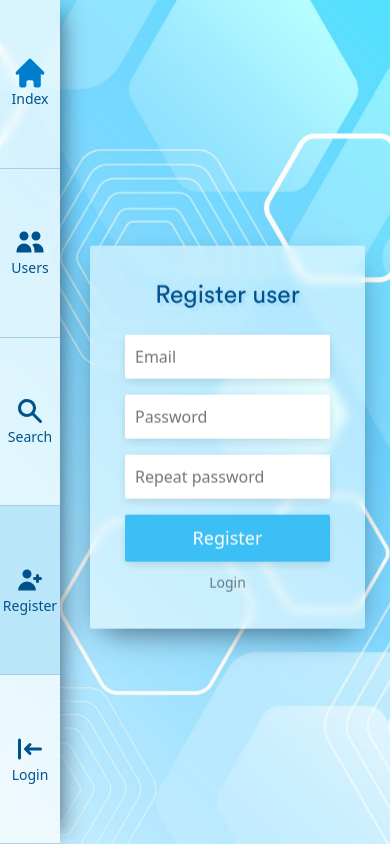
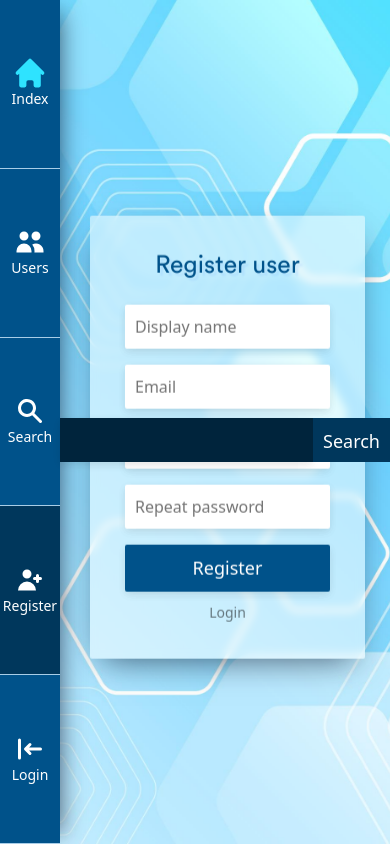
Before and after one commit to gmacev/final, a React (Create React App) app in the folder reactjs/: page /register in a window 390 px wide. Both pictures are taken after a click on the element "Search". Built offline with nearby package versions, Linux system fonts and the light colour scheme; no server answers; a web font is replaced by a local one.

Commit message:
progress

```diff
--- a/reactjs/src/App.css
+++ b/reactjs/src/App.css
@@ -54,7 +54,7 @@ a {
     transition: all 150ms ease-in;
 }
 
-a:hover {
+.box a:hover {
     color: #00528a !important;
 }
 
@@ -77,9 +77,15 @@ a:hover {
     margin: 130px 50px 50px 50px;
 }
 
+.disabled {
+    pointer-events: none;
+}
+
 .alert-light {
     background-color: unset !important;
     border: unset !important;
+    max-width: 300px;
+    text-align: center;
 }
 
 @media only screen and (max-width: 500px) {
@@ -93,7 +99,7 @@ a:hover {
     }
 }
 
-@media only screen and (max-width: 400px) {
+@media only screen and (max-width: 460px) {
     input {
         width: 100%;
     }
--- a/reactjs/src/App.js
+++ b/reactjs/src/App.js
@@ -4,9 +4,9 @@ import { BrowserRouter, Routes, Route } from "react-router-dom";
 import LoginPage from "./pages/LoginPage";
 import RegisterPage from "./pages/RegisterPage";
 import Toolbar from "./components/toolbar/Toolbar";
+import HomePage from "./pages/HomePage";
 
 import io from "socket.io-client";
-import Home from "./components/home/Home";
 const socket = io.connect(process.env.REACT_APP_SOCKETS_SERVER);
 
 console.log(process.env.REACT_APP_SOCKETS_SERVER);
@@ -17,6 +17,10 @@ function App() {
             <BrowserRouter basename={process.env.PUBLIC_URL}>
                 <Toolbar />
                 <Routes>
+                    <Route
+                        path={"/"}
+                        element={<HomePage />}
+                    />
                     <Route
                         path={"/login"}
                         element={<LoginPage />}
--- a/reactjs/src/components/button/style.css
+++ b/reactjs/src/components/button/style.css
@@ -1,6 +1,6 @@
 .button {
     padding: 10px;
-    background-color: #3cbff5;
+    background-color: #00528a;
     color: white;
     transition: all 200ms ease-in;
     font-size: 18px;
--- a/reactjs/src/components/login/Login.js
+++ b/reactjs/src/components/login/Login.js
@@ -1,5 +1,5 @@
 import { useRef, useState, useContext } from "react";
-import { useNavigate, Link } from "react-router-dom";
+import { useNavigate, Link, useLocation } from "react-router-dom";
 import http from "../../plugins/http";
 import { useDispatch, useSelector } from "react-redux";
 import { setUserId, setUserEmail, setUserName } from "../../redux/User";
@@ -16,10 +16,13 @@ const Login = () => {
     const [getInRequest, setInRequest] = useState(false);
 
     const navigate = useNavigate();
+    const { state } = useLocation();
 
     async function login() {
         setInRequest(true);
         setResponse("");
+
+        emailRef.current.value = emailRef.current.value.trim();
 
         http.post(
             {
@@ -33,7 +36,7 @@ const Login = () => {
                     setInRequest(false);
                     setResponse(res.message);
                 } else {
-                    setInRequest(false);
+                    setResponse(res.message);
                     dispatch(setUserId(res._id));
                     dispatch(setUserEmail(res.email));
                     dispatch(setUserName(res.username));
@@ -56,12 +59,15 @@ const Login = () => {
                         type="text"
                         className={`mt-3 ${getInRequest && "disabled"}`}
                         placeholder="Email"
+                        name="email"
+                        defaultValue={state && state.email}
                     />
                     <input
                         ref={passwordRef}
                         type="password"
                         className={`mt-3 ${getInRequest && "disabled"}`}
                         placeholder="Password"
+                        name="password"
                     />
 
                     <Button
--- a/reactjs/src/components/register/Register.js
+++ b/reactjs/src/components/register/Register.js
@@ -6,6 +6,7 @@ import Button from "../button/Button";
 
 const RegisterUserComp = () => {
     const emailRef = useRef();
+    const usernameRef = useRef();
     const password1Ref = useRef();
     const password2Ref = useRef();
     const navigate = useNavigate();
@@ -17,11 +18,15 @@ const RegisterUserComp = () => {
         setInRequest(true);
         setResponse("");
 
+        emailRef.current.value = emailRef.current.value.trim();
+        usernameRef.current.value = usernameRef.current.value.trim();
+
         http.post(
             {
                 email: emailRef.current.value,
+                username: usernameRef.current.value,
                 password1: password1Ref.current.value,
-                password2: password1Ref.current.value,
+                password2: password2Ref.current.value,
             },
             "register-user"
         )
@@ -30,8 +35,10 @@ const RegisterUserComp = () => {
                     setInRequest(false);
                     setResponse(res.message);
                 } else {
-                    setInRequest(false);
                     setResponse(res.message);
+                    navigate("/login", {
+                        state: { email: emailRef.current.value },
+                    });
                 }
             })
             .catch((err) => {
@@ -45,6 +52,12 @@ const RegisterUserComp = () => {
             <div className="box d-flex flex-column align-items-center">
                 <div className="d-flex flex-column justify-content-center">
                     <h2 className="text-center">Register user</h2>
+                    <input
+                        ref={usernameRef}
+                        type="text"
+                        className={`mt-3 ${getInRequest && "disabled"}`}
+                        placeholder="Display name"
+                    />
                     <input
                         ref={emailRef}
                         type="email"
--- a/reactjs/src/components/toolbar/Toolbar.js
+++ b/reactjs/src/components/toolbar/Toolbar.js
@@ -1,4 +1,4 @@
-import React from "react";
+import React, { useEffect, useRef, useState } from "react";
 import "./style.css";
 import {
     HiHome,
@@ -8,24 +8,68 @@ import {
     HiUserAdd,
     HiSearch,
 } from "react-icons/hi";
-import { useSelector } from "react-redux";
-import userData, { setUserEmail, setUserId } from "../../redux/User";
-import { Link, useLocation } from "react-router-dom";
+import { useDispatch, useSelector } from "react-redux";
+import { resetUserState } from "../../redux/User";
+import { Link, useLocation, useNavigate } from "react-router-dom";
+import Button from "../button/Button";
 
 const Toolbar = () => {
-    let userState = useSelector((state) => state.user.value);
     const { email } = useSelector((state) => state.user.value);
+    const [getShowSearchField, setShowSearchField] = useState(false);
+    const [getPrevSearchInputField, setPrevSearchInputField] = useState("");
+    const searchInputRef = useRef();
 
+    const dispatch = useDispatch();
     const { pathname } = useLocation();
+    const navigate = useNavigate();
 
-    console.log(email);
+    useEffect(() => {
+        window.addEventListener("keydown", handleKeyDown);
+        window.addEventListener("click", handleClick);
+
+        return () => {
+            window.removeEventListener("keydown", handleKeyDown);
+        };
+    }, []);
 
     function logOut() {
-        console.log(userState);
-        userState = {
-            ...userState,
-            user: state.user.items.filter((i) => i.email !== email),
-        };
+        setShowSearchField(false);
+        dispatch(resetUserState());
+        navigate("/login");
+    }
+
+    function handleKeyDown(e) {
+        if (e.key === "Escape") {
+            setShowSearchField(false);
+        }
+    }
+
+    function handleClick(e) {
+        if (
+            e.target &&
+            e.target.className !== null &&
+            e.target.className !== "search-input" &&
+            e.target.className !== "search-nav" &&
+            e.target.parentNode &&
+            e.target.parentNode.className !== null &&
+            e.target.parentNode.className !== "search-nav" &&
+            e.target.parentElement &&
+            e.target.parentElement.parentElement &&
+            e.target.parentElement.parentElement.className !== null &&
+            e.target.parentElement.parentElement.className !== "search-nav"
+        ) {
+            setShowSearchField(false);
+        }
+    }
+
+    function handleSearchField(e) {
+        if (e.target.className !== "search-input")
+            setShowSearchField(!getShowSearchField);
+    }
+
+    function search() {
+        setPrevSearchInputField(searchInputRef.current.value);
+        console.log(searchInputRef.current.value);
     }
 
     return (
@@ -44,9 +88,31 @@ const Toolbar = () => {
                 <HiUsers />
                 <p>Users</p>
             </Link>
-            <div>
+            <div
+                className="search-nav"
+                onClick={handleSearchField}
+            >
                 <HiSearch />
                 <p>Search</p>
+                <div className="search-item">
+                    {getShowSearchField && (
+                        <div className="search-inputs d-flex flex-row vw-100">
+                            <input
+                                autoFocus
+                                type="text"
+                                className="search-input"
+                                ref={searchInputRef}
+                                defaultValue={getPrevSearchInputField}
+                            />
+                            <Button
+                                onClick={search}
+                                className="d-inline-block"
+                            >
+                                Search
+                            </Button>
+                        </div>
+                    )}
+                </div>
             </div>
             {!email ? (
                 <>
--- a/reactjs/src/components/toolbar/style.css
+++ b/reactjs/src/components/toolbar/style.css
@@ -1,6 +1,6 @@
 .toolbar {
     width: 100%;
-    background-color: rgba(255, 255, 254, 0.7);
+    background-color: #00528a;
     backdrop-filter: blur(4px);
     position: fixed;
     left: 0;
@@ -11,15 +11,14 @@
     display: flex;
     justify-content: space-evenly;
 }
-
-.toolbar a {
-    color: #00528a;
+.toolbar p {
+    user-select: none;
 }
 
-.toolbar div,
+.toolbar div:not(.search-item),
 .toolbar a {
     cursor: pointer;
-    color: #00528a;
+    color: white;
     width: 80px;
     height: 80px;
     display: flex;
@@ -31,7 +30,7 @@
 .toolbar div:hover svg,
 .toolbar a:hover svg {
     transform: scale(1.2);
-    color: #007ece;
+    color: #2ee3ff;
 }
 
 .toolbar svg {
@@ -40,10 +39,50 @@
 }
 .toolbar p {
     margin: 0;
+    color: white;
 }
 
 .toolbar-active-item {
-    background-color: #b9e6f8;
+    background-color: #00375c;
+}
+
+.search-nav {
+    position: relative;
+}
+
+.search-item {
+    position: fixed;
+    height: 0;
+    top: 62px;
+    left: 0;
+}
+
+.search-item button {
+    border-radius: unset;
+    height: 44px;
+    background-color: #00375c;
+    box-shadow: unset;
+    padding: 10px;
+    font-size: 18px;
+}
+
+.search-item button:hover {
+    background-color: #00243c;
+}
+
+.search-input {
+    border-radius: unset;
+    color: white;
+    background-color: #00243c;
+    width: 100%;
+}
+
+.search-input:focus {
+    border: unset;
+    outline: unset;
+}
+
+.search-inputs {
 }
 
 @media only screen and (max-width: 500px) {
@@ -56,12 +95,11 @@
         z-index: 1;
         top: 0;
         left: 0;
-        overflow-x: hidden;
 
         box-shadow: rgb(12 22 44 / 70%) 12px 1px 25px -12px;
     }
 
-    .toolbar div,
+    .toolbar div:not(.search-item, .search-inputs),
     .toolbar a {
         width: 100%;
         height: 100%;
@@ -75,12 +113,39 @@
     .toolbar p {
         font-size: 14px;
     }
+
+    .search-nav {
+    }
+
+    .search-item {
+        position: absolute;
+        bottom: 0;
+        width: 100%;
+    }
+
+    .search-item button {
+    }
+
+    .search-input {
+        margin-left: 60px;
+    }
 }
 
 @media only screen and (max-width: 350px) {
     .toolbar {
         width: 50px;
         box-shadow: rgb(12 22 44 / 70%) 12px 1px 14px -12px;
+    }
+    .search-item {
+    }
+
+    .search-item button {
+        padding: 5px;
+        font-size: 14px;
+    }
+
+    .search-input {
+        margin-left: 50px;
     }
 
     .toolbar svg {
--- a/reactjs/src/pages/HomePage.js
+++ b/reactjs/src/pages/HomePage.js
@@ -1,7 +1,12 @@
 import React from "react";
+import Home from "../components/home/Home";
 
 const HomePage = () => {
-    return <></>;
+    return (
+        <>
+            <Home />
+        </>
+    );
 };
 
 export default HomePage;
--- a/reactjs/src/redux/User.js
+++ b/reactjs/src/redux/User.js
@@ -12,6 +12,7 @@ export const userSlice = createSlice({
     reducers: {
         setUserId: (state, action) => {
             state.value.email = action.payload;
+            console.log("fsagas");
         },
 
         setUserEmail: (state, action) => {
@@ -21,9 +22,14 @@ export const userSlice = createSlice({
         setUserName: (state, action) => {
             state.value.username = action.payload;
         },
+
+        resetUserState: (state, action) => {
+            state.value.email = userSlice.getInitialState().value.email;
+        },
     },
 });
 
-export const { setUserId, setUserEmail, setUserName } = userSlice.actions;
+export const { setUserId, setUserEmail, setUserName, resetUserState } =
+    userSlice.actions;
 
 export default userSlice.reducer;
```
